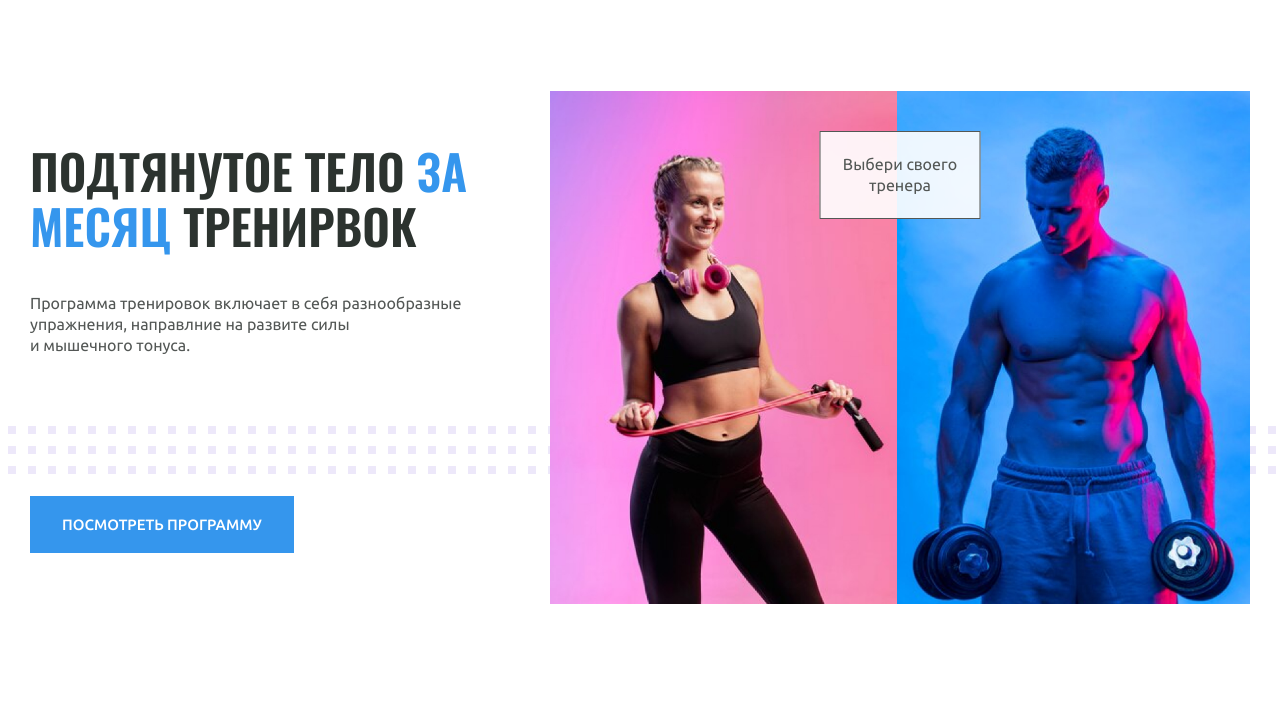
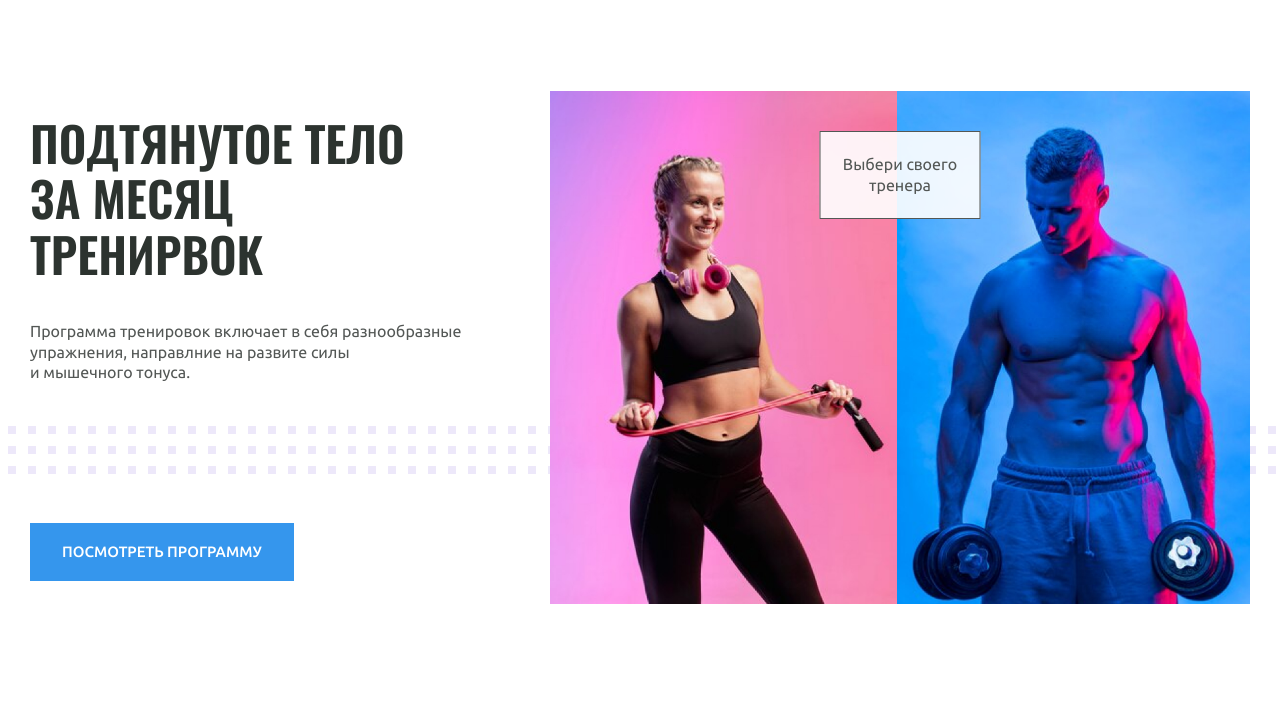
Before and after one commit to stepaking2002-jpg/homework, a plain HTML site: page domashka-lesson-82/index.html in a window 1280 px wide. Shown: the part 97-800 px from the top of the page. Drawn offline with Linux system fonts and the light colour scheme.

Commit message:
Update index.html

```diff
--- a/domashka-lesson-82/index.html
+++ b/domashka-lesson-82/index.html
@@ -31,7 +31,7 @@
 <section class="hero section">
     <div class="container header-container">
         <div class="hero-info">
-            <h1 class="title-large">Подтянутое тело <span class="span">за месяц</span> тренирвок</h1>
+            <h1 class="title-large">Подтянутое тело <br><strong>за месяц</strong><br> тренирвок</h1>
             <p class="text">
                 Программа тренировок включает в себя разнообразные упражнения, направлние на развите силы<br> и мышечного тонуса.
             </p>
```
